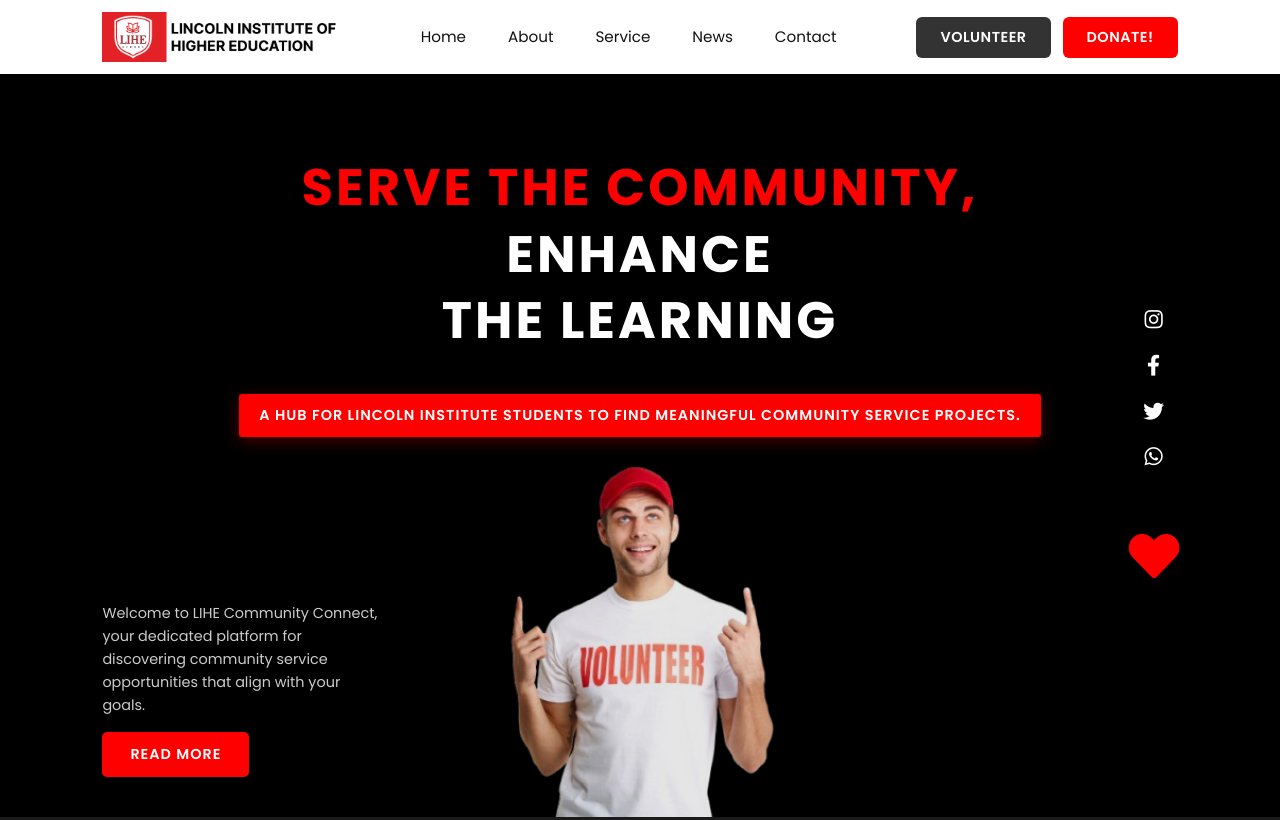
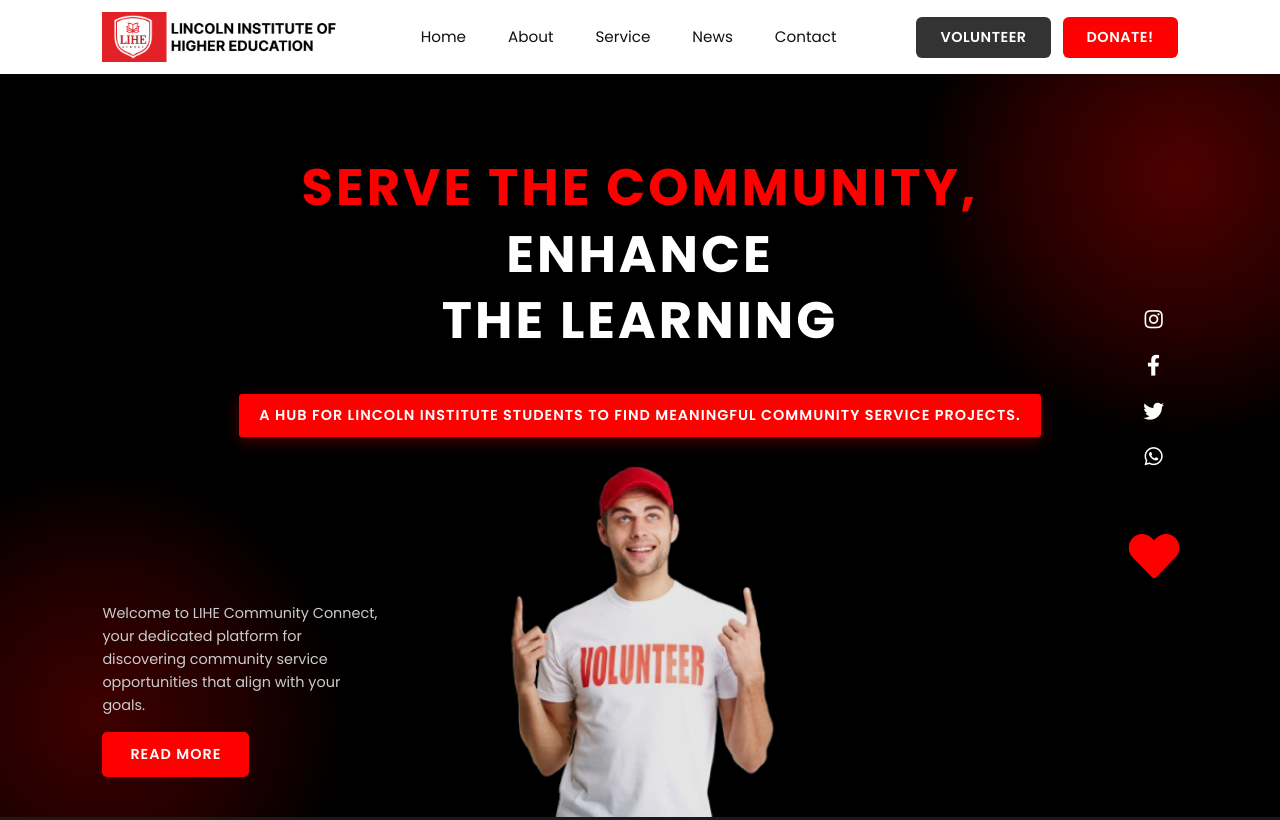
Before and after one commit to thurithecoder/LIHE-communityservice, a plain HTML site: page index.html in a window 1280 px wide. Shown: the top 820 px of the page. Drawn offline with Linux system fonts and the light colour scheme.

Commit message:
zike grad

```diff
--- a/style.css
+++ b/style.css
@@ -34,6 +34,7 @@ body {
   color: var(--text-white);
   overflow-x: hidden;
   line-height: 1.6;
+  position: relative;
 }
 
 img {
@@ -59,6 +60,7 @@ img {
   top: 0;
   z-index: 1000;
   transition: all 0.3s ease;
+  position: relative;
 }
 
 .logo {
@@ -205,17 +207,47 @@ nav ul li a.active {
   background-repeat: no-repeat;
   background-size: cover;
   background-position: center;
+  z-index: 2;
 }
 
+/* Gradient Decorations - Home Page Only */
 .hero::before {
   content: '';
   position: absolute;
-  top: 0;
-  left: 0;
-  right: 0;
-  bottom: 0;
-  background: rgba(0, 0, 0, 0.4);
+  top: -150px;
+  right: -150px;
+  width: 500px;
+  height: 500px;
+  background: radial-gradient(circle, rgba(255, 0, 0, 0.4) 0%, rgba(255, 0, 0, 0.2) 40%, transparent 70%);
+  border-radius: 50%;
+  pointer-events: none;
   z-index: 0;
+  animation: pulseGlow 8s ease-in-out infinite;
+}
+
+.hero::after {
+  content: '';
+  position: absolute;
+  bottom: -150px;
+  left: -150px;
+  width: 500px;
+  height: 500px;
+  background: radial-gradient(circle, rgba(255, 0, 0, 0.4) 0%, rgba(255, 0, 0, 0.2) 40%, transparent 70%);
+  border-radius: 50%;
+  pointer-events: none;
+  z-index: 0;
+  animation: pulseGlow 8s ease-in-out infinite 4s;
+}
+
+@keyframes pulseGlow {
+  0%, 100% {
+    opacity: 0.6;
+    transform: scale(1);
+  }
+  50% {
+    opacity: 0.8;
+    transform: scale(1.1);
+  }
 }
 
 .hero-overlay-img {
@@ -370,6 +402,8 @@ nav ul li a.active {
   padding: 100px 8%;
   gap: 60px;
   background: var(--bg-card);
+  position: relative;
+  z-index: 2;
 }
 
 .about-text {
@@ -428,6 +462,8 @@ nav ul li a.active {
   background: var(--bg-darker);
   text-align: center;
   padding: 100px 8%;
+  position: relative;
+  z-index: 2;
 }
 
 .events h2 {
@@ -508,6 +544,7 @@ nav ul li a.active {
   padding: 100px 8%;
   position: relative;
   overflow: hidden;
+  z-index: 2;
 }
 
 .contact h2 {
@@ -601,6 +638,8 @@ nav ul li a.active {
   text-align: center;
   padding: 50px 8%;
   border-top: 1px solid #222;
+  position: relative;
+  z-index: 2;
 }
 
 .footer-logo {
```
